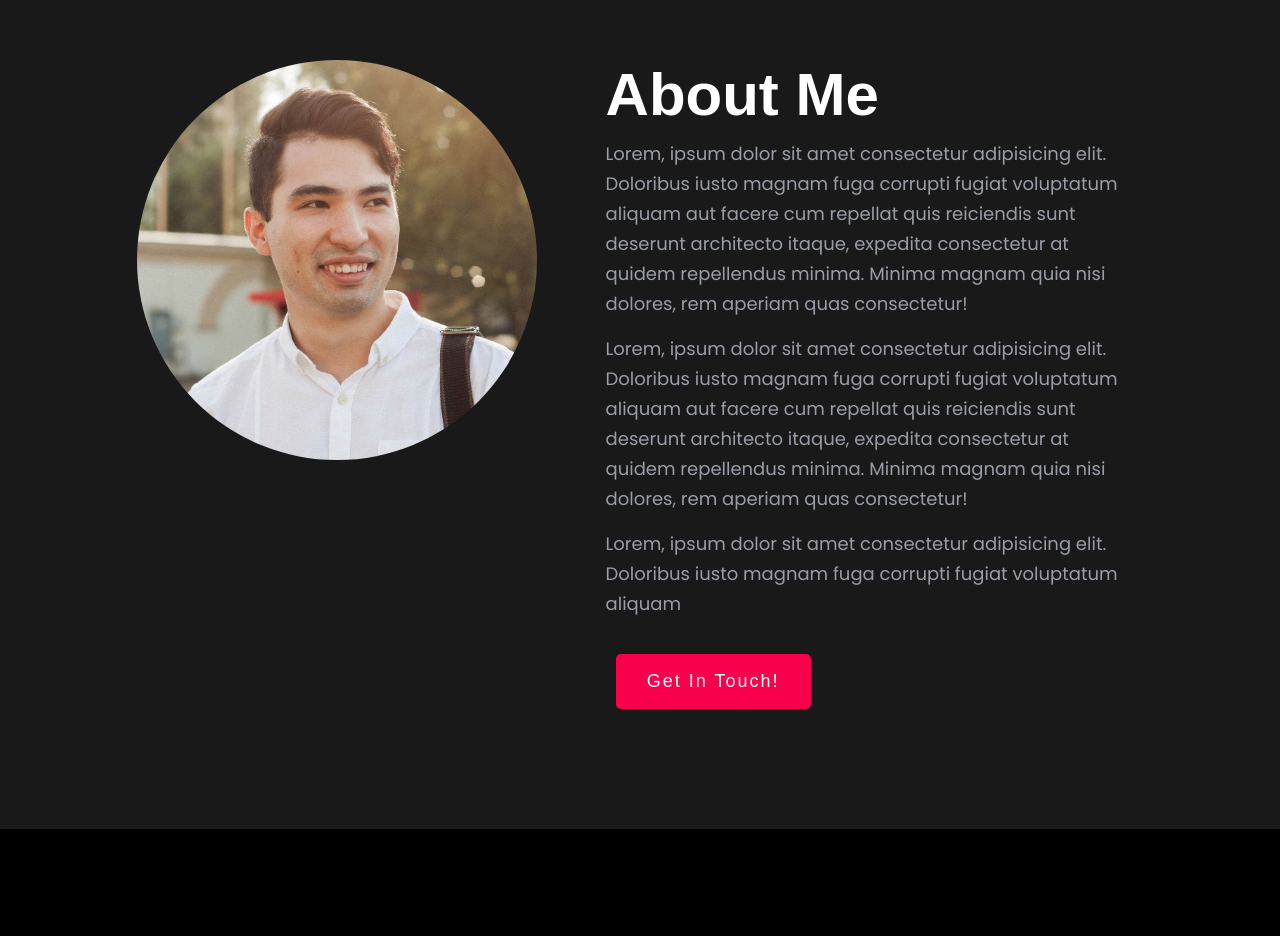
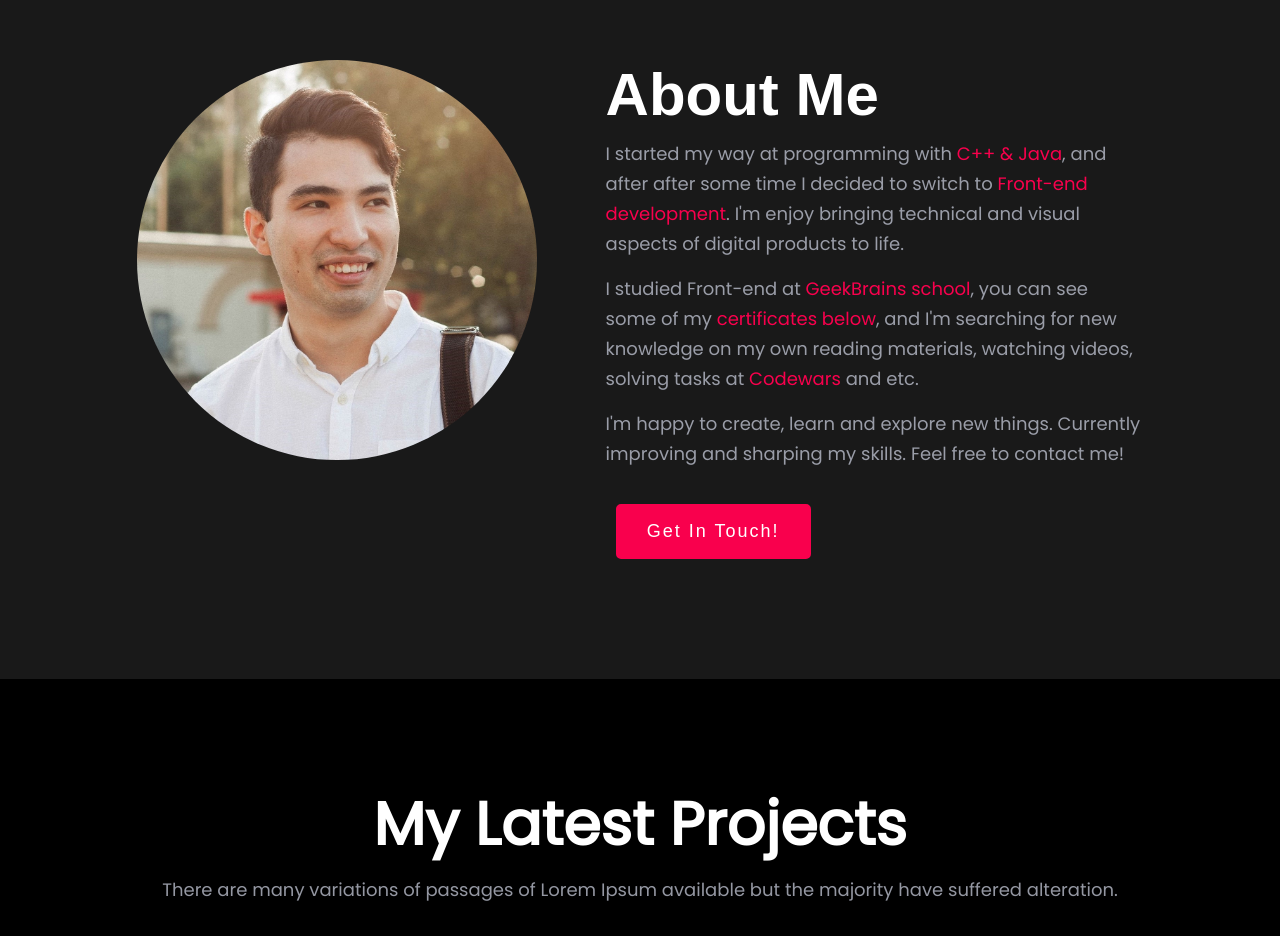
Before and after one commit to dkimd5/react-portfolio, a React (Create React App) app: page / in a window 1280 px wide. Shown: the part 840-1776 px from the top of the page. Built offline with nearby package versions, Linux system fonts and the light colour scheme.

Commit message:
Add about me text and style it

```diff
--- a/src/components/About/About.css
+++ b/src/components/About/About.css
@@ -18,12 +18,22 @@
     width: 50%;
 }
 
-h1.about__heading {
+.about__heading {
     margin-bottom: 10px;
     font-weight: 700;
     text-align: start;
     font-family: Montserrat, sans-serif;
     font-size: 60px;
+}
+
+.about__text__wrapper span, .about__text__wrapper a {
+    font-weight: 500;
+    display: inline;
+    color:#F9004D
+}
+
+.about__text__wrapper a:hover {
+    color: #fff;
 }
 
 button.about.btn.pointer {
--- a/src/components/About/About.js
+++ b/src/components/About/About.js
@@ -18,30 +18,29 @@ function About() {
           </div>
           <div className="about__text__wrapper">
             <h1 className="about__heading">About Me</h1>
-            <div className="about__meta">
             <p className="about__text p__color">
-                Lorem, ipsum dolor sit amet consectetur adipisicing elit.
-                Doloribus iusto magnam fuga corrupti fugiat voluptatum aliquam
-                aut facere cum repellat quis reiciendis sunt deserunt architecto
-                itaque, expedita consectetur at quidem repellendus minima.
-                Minima magnam quia nisi dolores, rem aperiam quas consectetur!
+              I started my way at programming with <span>C++ & Java</span>, and
+              after after some time I decided to switch to
+              <span> Front-end development</span>. I'm enjoy bringing technical
+              and visual aspects of digital products to life.
             </p>
             <p className="about__text p__color">
-                Lorem, ipsum dolor sit amet consectetur adipisicing elit.
-                Doloribus iusto magnam fuga corrupti fugiat voluptatum aliquam
-                aut facere cum repellat quis reiciendis sunt deserunt architecto
-                itaque, expedita consectetur at quidem repellendus minima.
-                Minima magnam quia nisi dolores, rem aperiam quas consectetur!
+              I studied Front-end at
+              <a href="https://gb.ru/"> GeekBrains school</a>, you can see some
+              of my <a href="#Certificates">certificates below</a>, and I'm
+              searching for new knowledge on my own reading materials, watching
+              videos, solving tasks at
+              <a href="https://www.codewars.com/dashboard"> Codewars</a> and
+              etc.
             </p>
             <p className="about__text p__color">
-                Lorem, ipsum dolor sit amet consectetur adipisicing elit.
-                Doloribus iusto magnam fuga corrupti fugiat voluptatum aliquam
+              I'm happy to create, learn and explore new things. Currently
+              improving and sharping my skills. Feel free to contact me!
             </p>
             <div className="about__button d__flex align__items_center">
               <a href="#Contact">
                 <button className="about btn pointer">Get In Touch!</button>
               </a>
-              </div>
             </div>
           </div>
         </div>
```
Lines whose indentation alone changed are shown as unchanged.
